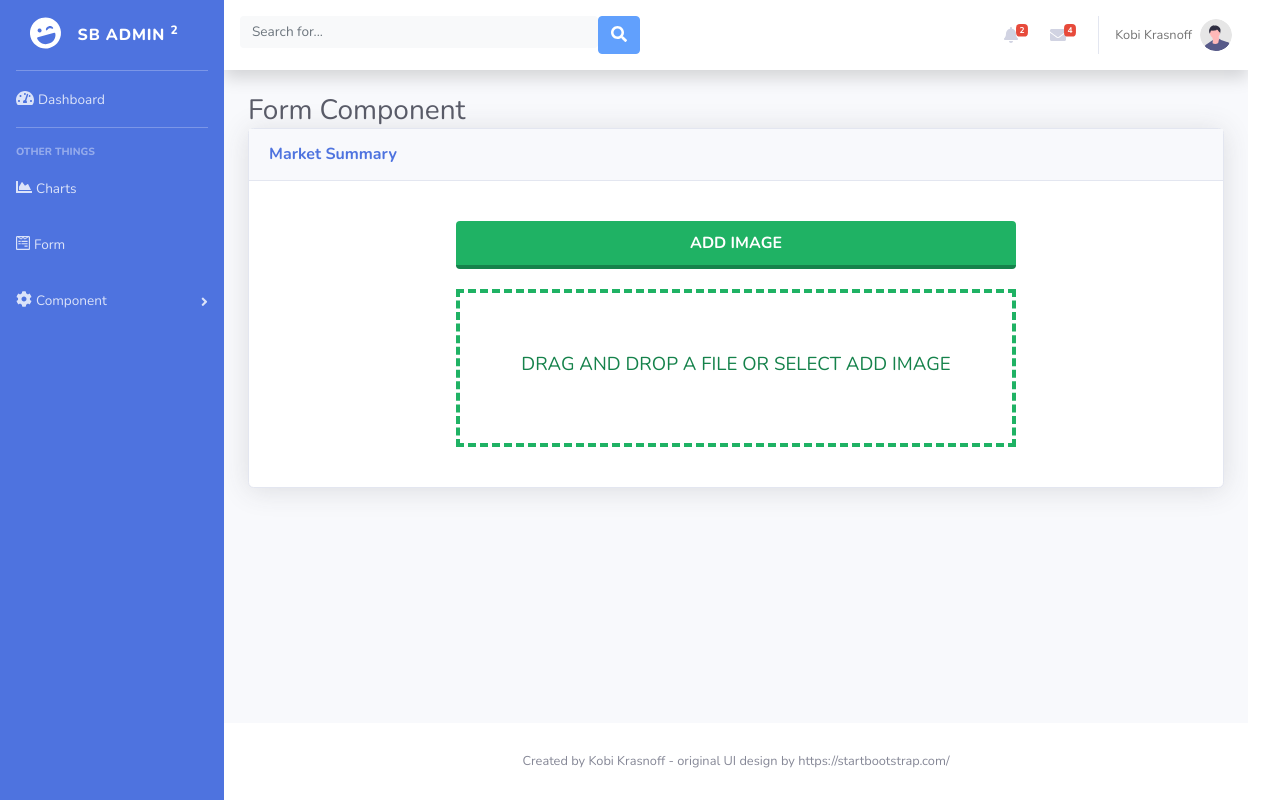
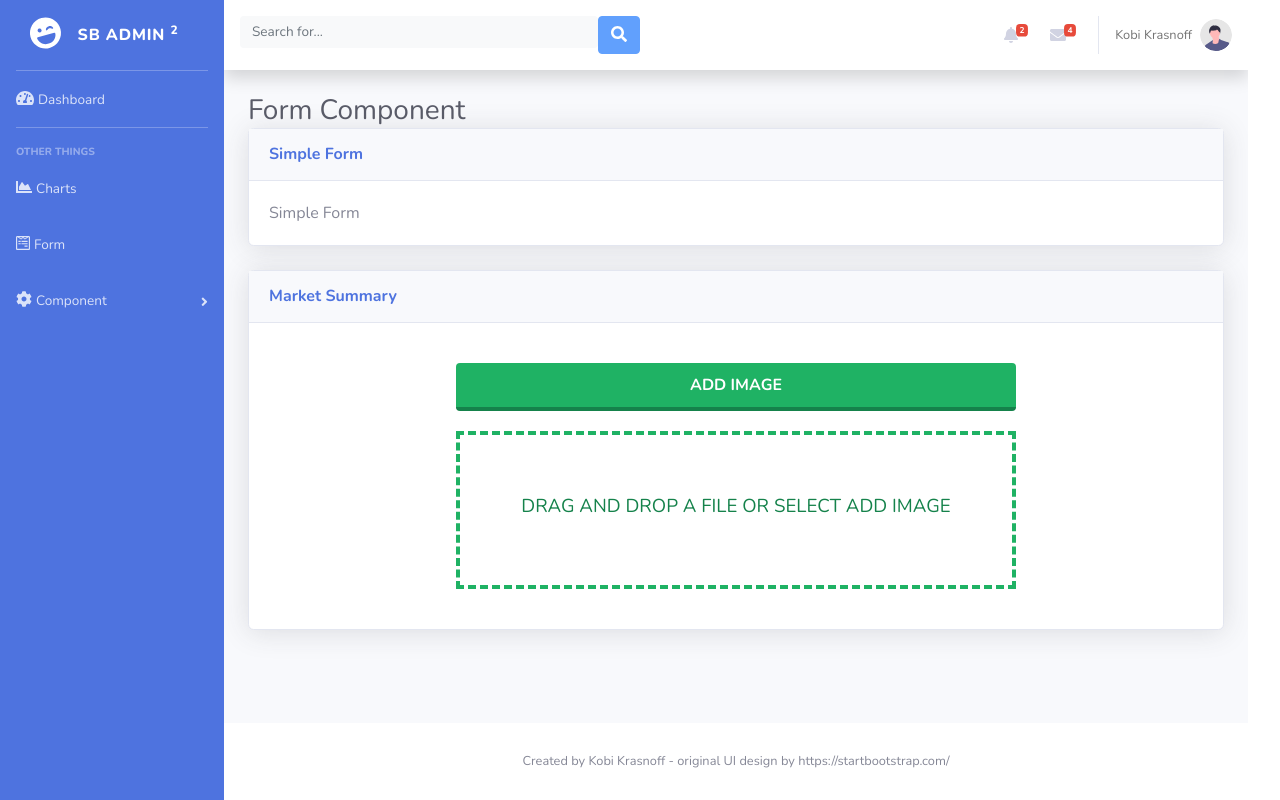
Before and after one commit to krasnoff/bootstrap-admin-app, a React (Create React App) app: page /Form in a window 1280 px wide. Built offline with nearby package versions, Linux system fonts and the light colour scheme.

Commit message:
start simple form

```diff
--- /dev/null
+++ b/src/components/General/SimpleForm/simpleFile.tsx
@@ -0,0 +1,13 @@
+import styles from './InputFile.module.scss';
+
+function SimpleFile() {
+
+
+    return (
+        <div>
+            Simple Form
+        </div>
+    );
+  }
+
+export default SimpleFile;
--- a/src/pages/Form/Form.tsx
+++ b/src/pages/Form/Form.tsx
@@ -3,12 +3,16 @@ import stylesText from '../../css/texts.module.scss';
 import stylesMargins from '../../css/margins.module.scss';
 import ComponentWrapper from '../../components/General/ComponentWrapper/ComponentWrapper';
 import InputForm from '../../components/General/InputFile/InputFile';
+import SimpleForm from '../../components/General/SimpleForm/simpleFile';
 
 
 function FormComponent() {
     return (
         <div className={styles.containerFluid}>
             <h1 className={[stylesText.h3, stylesMargins.mb0, stylesText.textGray800].join(' ')}>Form Component</h1>
+            <ComponentWrapper title='Simple Form'>
+                <div><SimpleForm></SimpleForm></div>
+            </ComponentWrapper>
             <ComponentWrapper title='Market Summary'>
                 <div><InputForm></InputForm></div>
             </ComponentWrapper>
```
Also changed, not shown: src/components/General/SimpleForm/simpleFile.module.scss (added).
